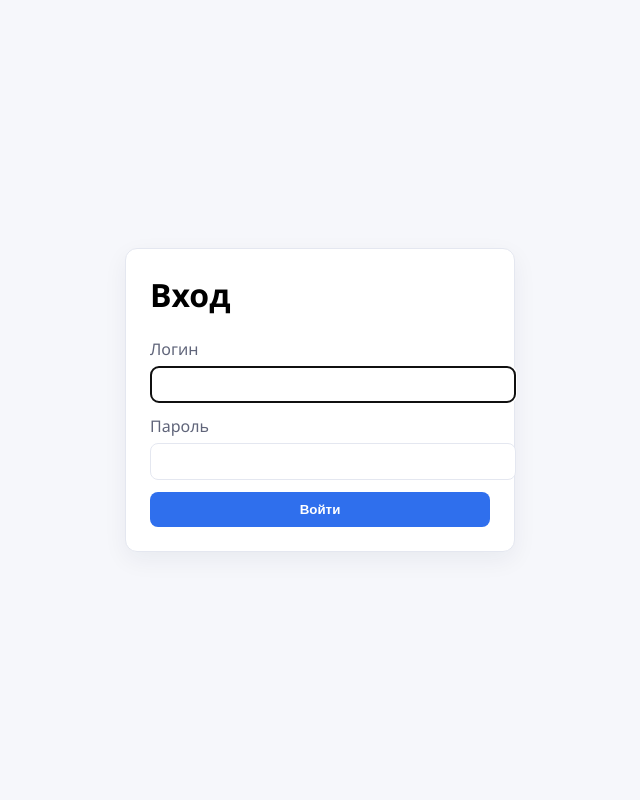
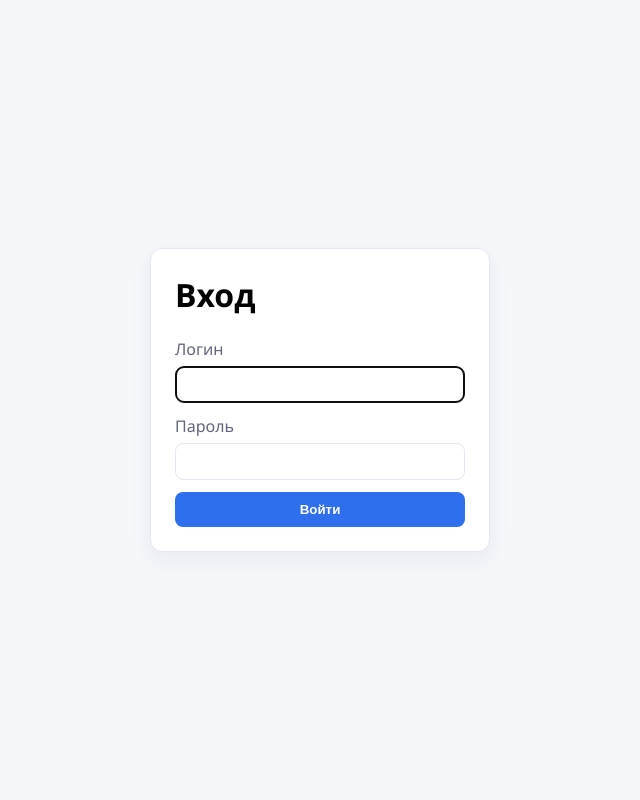
Before and after one commit to AlexTheMaggot/uznuts_track_server, a Django app: page /dashboard/login/ in a window 1280 px wide. Shown: the whole page, without its empty margins (320-960 px from the left). Run offline with Django 4.2, Linux system fonts and the light colour scheme.

Commit message:
- fix login inputs

```diff
--- a/uznuts_track_server/api/templates/dashboard/login.html
+++ b/uznuts_track_server/api/templates/dashboard/login.html
@@ -13,6 +13,9 @@
         place-items: center;
         height: 100vh;
       }
+      * {
+        box-sizing: border-box;
+      }
       .card {
         background: #fff;
         padding: 24px;
@@ -20,6 +23,7 @@
         border: 1px solid #e4e7f0;
         box-shadow: 0 8px 24px rgba(21, 28, 64, 0.06);
         width: 340px;
+        max-width: calc(100vw - 32px);
       }
       h1 { margin-top: 0; }
       label { display: block; margin-bottom: 6px; color: #60657a; }
```
